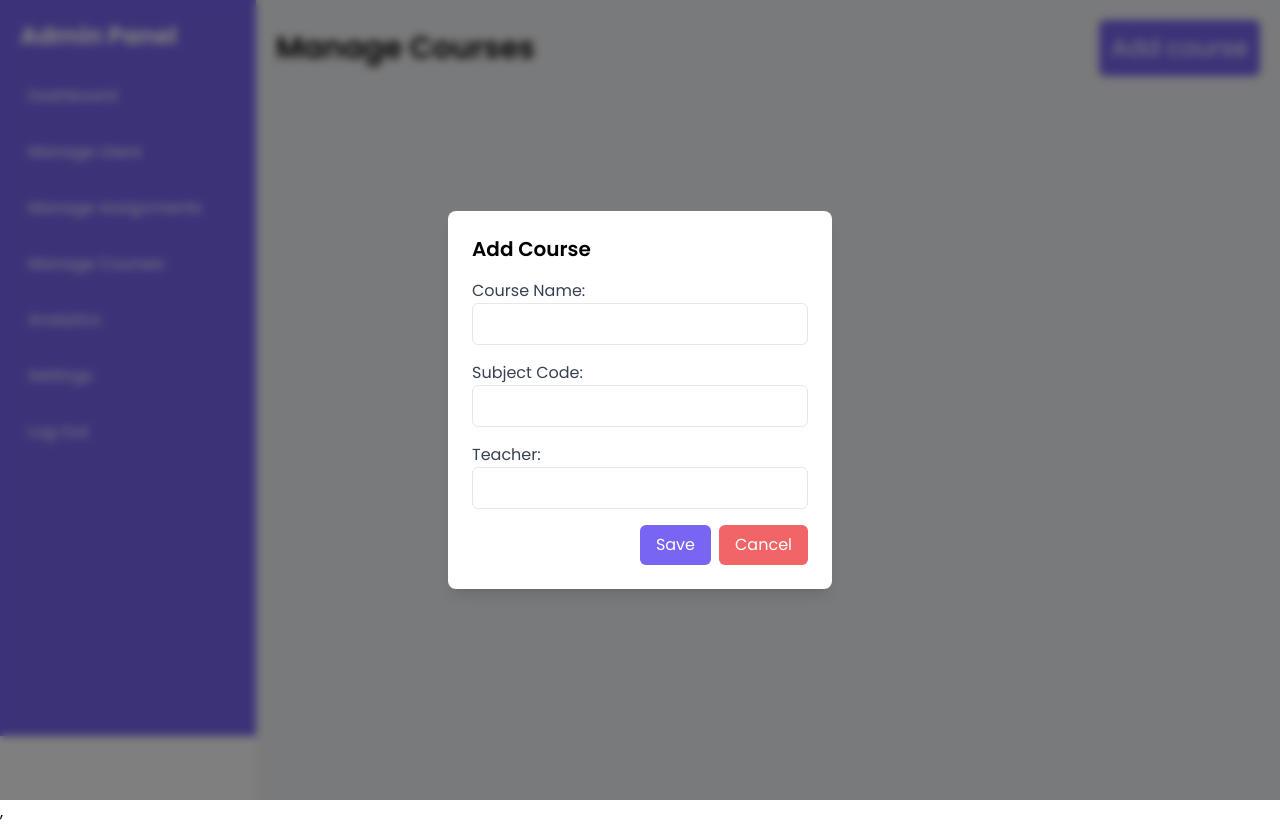
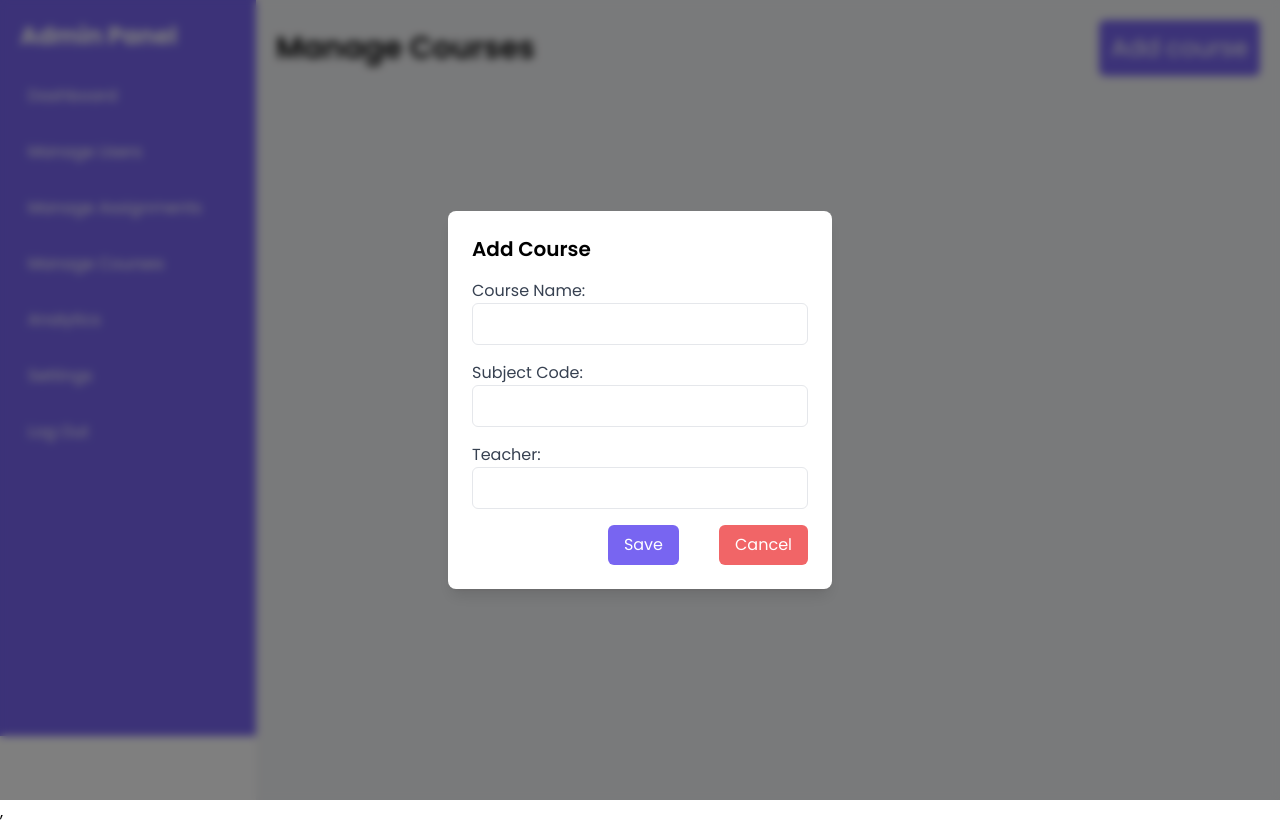
Before and after one commit to randiranirman/Learning-Management-System, a React (Vite) app in the folder frontend/admin/: page /manage-courses in a window 1280 px wide. Both pictures are taken after a click on the button "Add course". Built offline with nearby package versions, Linux system fonts and the light colour scheme.

Commit message:
fix  the logout and create the  pop up

```diff
--- a/frontend/admin/src/Components/AddCoursePopup.jsx
+++ b/frontend/admin/src/Components/AddCoursePopup.jsx
@@ -49,8 +49,8 @@ const AddCoursePopup = ({ onClose }) => {
               className="w-full p-2 border rounded-md focus:outline-none focus:ring-2 focus:ring-primary"
             />
           </div>
-          <div className="flex justify-end gap-2">
-            <button  onClick={onClose} type="submit" className="bg-primary text-white px-4 py-2 rounded-md hover:scale-105 transition-transform duration-200">Save</button>
+          <div className="flex justify-end gap-10">
+            <button  onClick={onClose} type="submit" className="bg-primary text-white px-4 py-2  gap-10 rounded-md hover:scale-105 transition-transform duration-200">Save</button>
             <button onClick={onClose} className="bg-red text-white px-4 py-2 rounded-md hover:scale-105 transition-transform duration-200">Cancel</button>
           </div>
         </form>
```
